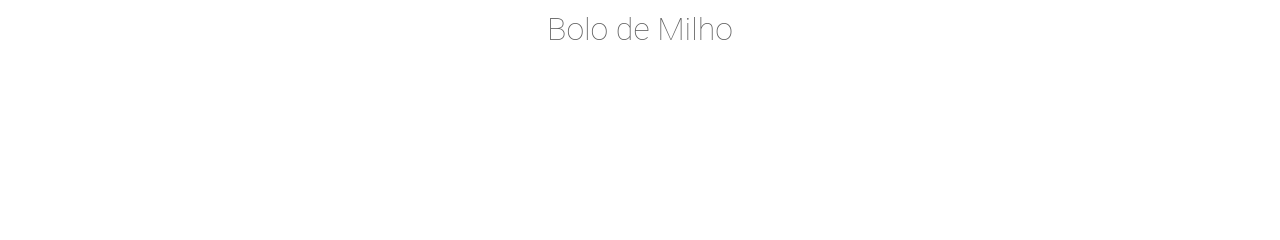
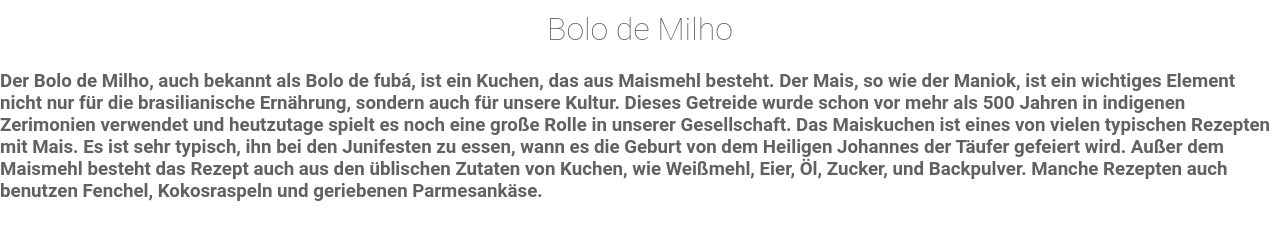
Before and after one commit to lauracorssac/angular-recipes, an Angular app: page /detail/1 in a window 1280 px wide. Shown: the part 330-570 px from the top of the page. Built offline with nearby package versions, Linux system fonts and the light colour scheme.

Commit message:
1 file modified

```diff
--- a/src/app/recipe-details/recipe-details.component.html
+++ b/src/app/recipe-details/recipe-details.component.html
@@ -4,6 +4,6 @@
   <div *ngFor="let desc of recipe.descriptions">
 
     <h2>{{desc.title}}</h2>
-    <h3>{{desc.decsription}}</h3>
+    <h3>{{desc.description}}</h3>
   </div>
 </div>
```
